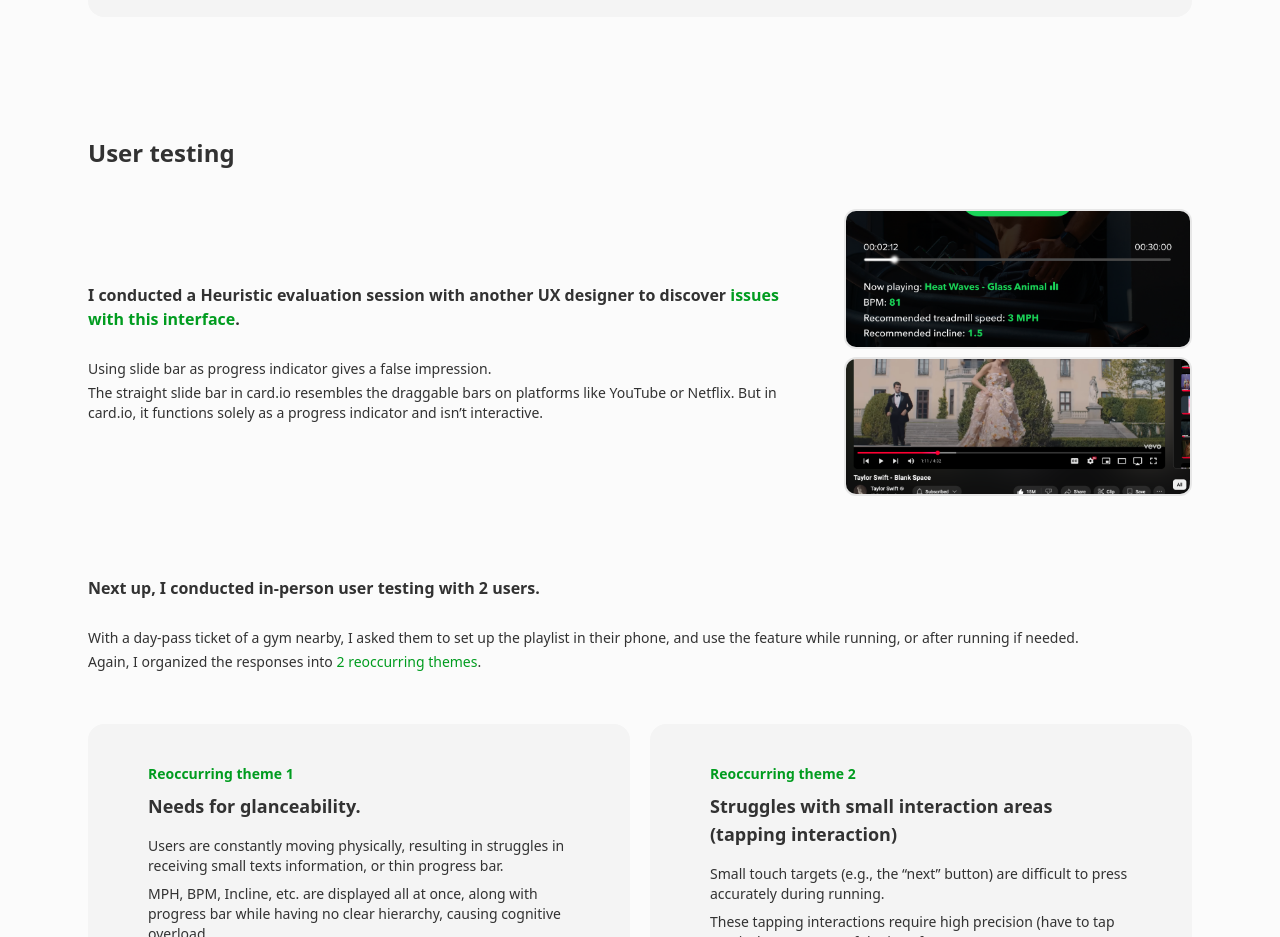
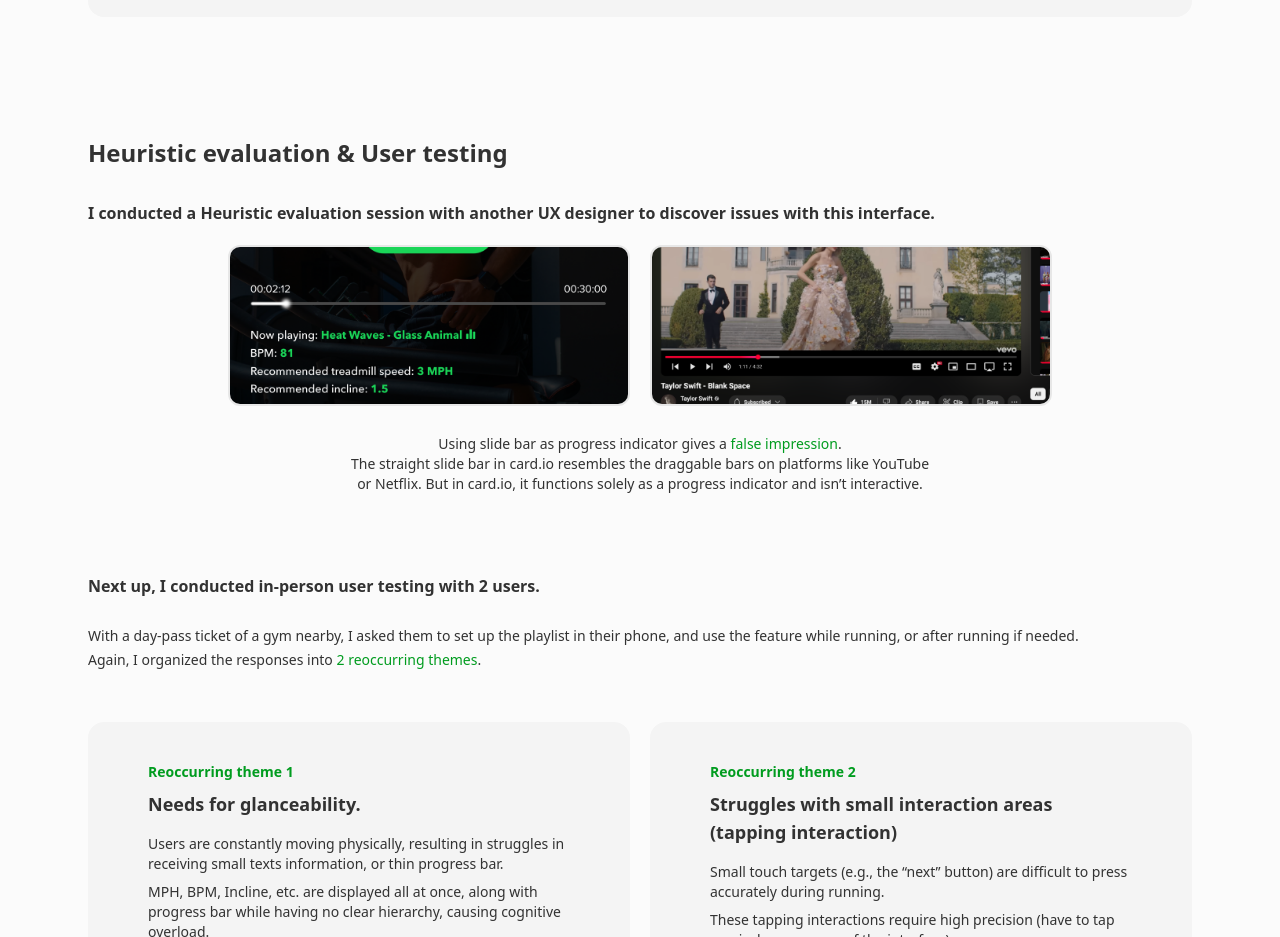
Before and after one commit to hungiie/portfolio26, a Next.js app: page /cardio in a window 1280 px wide. Shown: the part 5120-6057 px from the top of the page. Built offline with nearby package versions, Linux system fonts and the light colour scheme.

Commit message:
Update page.tsx

```diff
--- a/app/cardio/page.tsx
+++ b/app/cardio/page.tsx
@@ -184,17 +184,19 @@ export default function Cardio () {
                     <p className="text-sm text-[var(--colour-bodytext)] mt-4">First prototype of card.io.</p>
                 </div>
 
-                <p className="text-2xl font-semibold text-[var(--colour-bodytext)] mt-30 mb-8">User testing</p>
-                <div className="grid grid-cols-[2fr_1fr] gap-x-15 mt-10 h-fit">
-                    <div className="flex flex-col justify-center">
-                        <p className="text-md text-[var(--colour-bodytext)] font-semibold">I conducted a Heuristic evaluation session with another UX designer to discover <span className="text-[var(--colour-cardio)]">issues with this interface</span>.</p>
-                        <p className="text-sm text-[var(--colour-bodytext)] mt-7">Using slide bar as progress indicator gives a false impression.</p>
-                        <p className="text-sm text-[var(--colour-bodytext)] mt-1">The straight slide bar in card.io resembles the draggable bars on platforms like YouTube or Netflix. But in card.io, it functions solely as a progress indicator and isn’t interactive.</p>
+                <p className="text-2xl font-semibold text-[var(--colour-bodytext)] mt-30 mb-8">Heuristic evaluation & User testing</p>
+                <p className="text-md text-[var(--colour-bodytext)] font-semibold">I conducted a Heuristic evaluation session with another UX designer to discover issues with this interface.</p>
+                <div className="grid grid-cols-2 gap-x-5 mt-5 h-fit px-35">
+                    <div className="w-full h-auto relative">
+                        <ExpandableImage src="/cardio/slidebar.png" alt="card.io" className="w-full aspect-5/2 mb-2"/>
                     </div>
                     <div className="w-full h-auto relative">
-                        <ExpandableImage src="/cardio/slidebar.png" alt="card.io" className="w-full aspect-5/2 mb-2"/>
                         <ExpandableImage src="/cardio/youtube.png" alt="Blank Space" className="w-full aspect-5/2"/>
                     </div>
+                </div>
+                <div className="w-full text-center px-65 mt-5">
+                    <p className="text-sm text-[var(--colour-bodytext)]">Using slide bar as progress indicator gives a  <span className="text-[var(--colour-cardio)]">false impression</span>.</p>
+                    <p className="text-sm text-[var(--colour-bodytext)]">The straight slide bar in card.io resembles the draggable bars on platforms like YouTube or Netflix. But in card.io, it functions solely as a progress indicator and isn’t interactive.</p>
                 </div>
 
                 <div className="mt-20">
```
